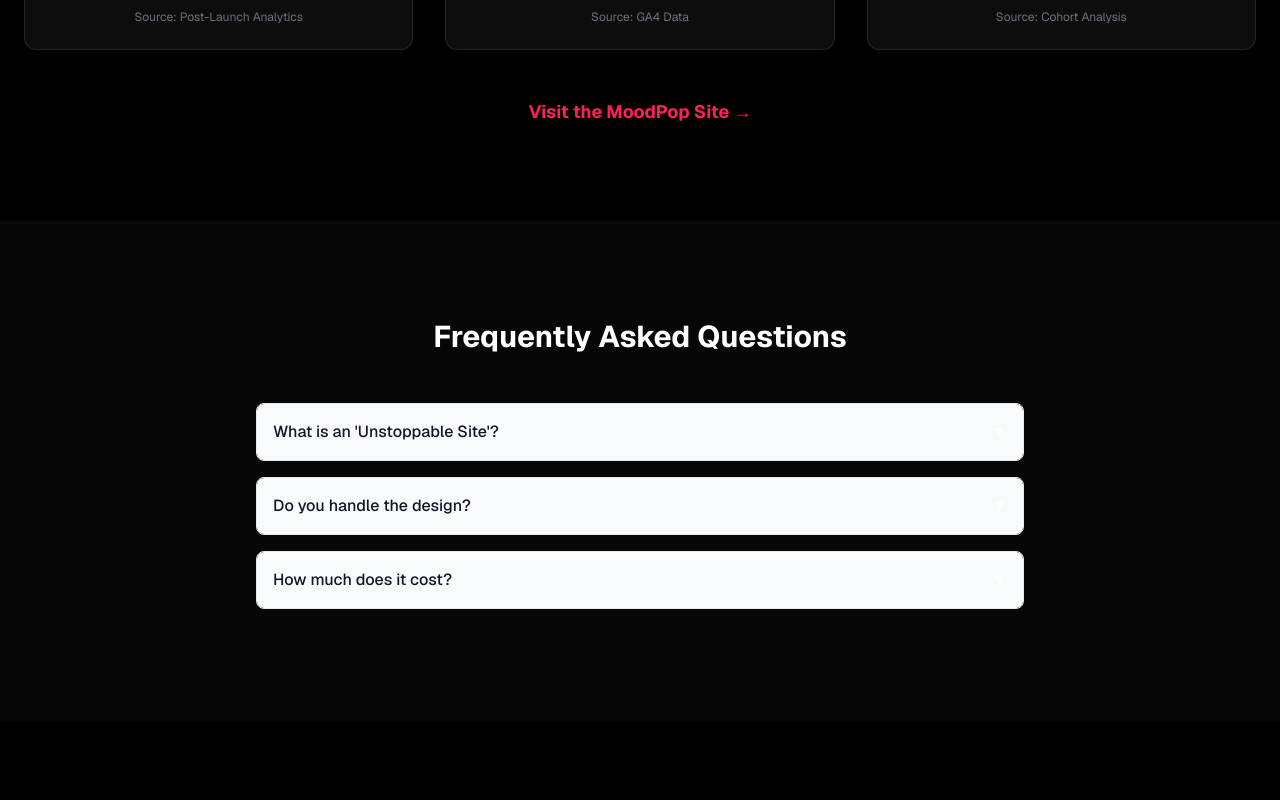
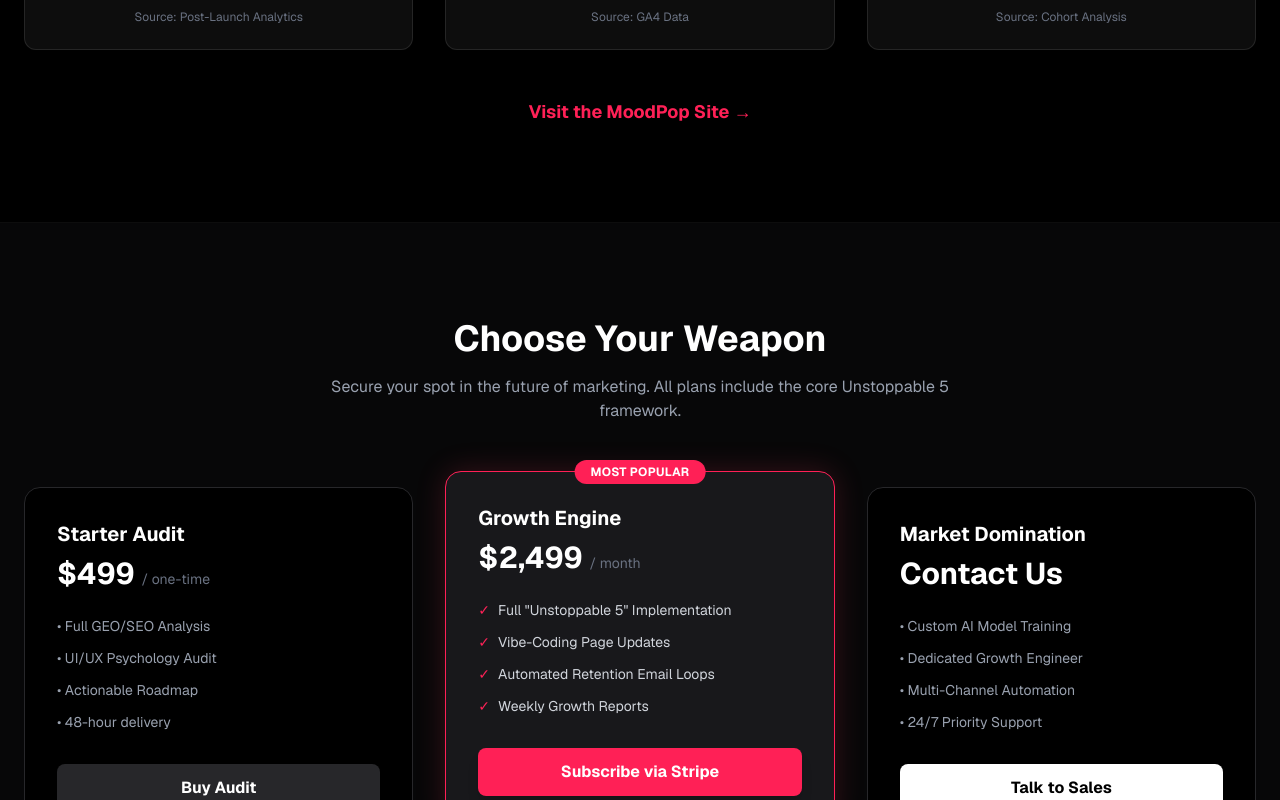
Before and after one commit to romkom-eng/moodpop-unstoppable-marketing, a Next.js app: page / in a window 1280 px wide. Shown: the part 2000-2800 px from the top of the page. Built offline with nearby package versions, Linux system fonts and the light colour scheme.

Commit message:
feat: Fix contact form button and add Stripe pricing section

```diff
--- a/src/app/page.tsx
+++ b/src/app/page.tsx
@@ -13,9 +13,14 @@ export default function Home() {
       <nav className="fixed top-0 w-full z-50 bg-black/50 backdrop-blur-lg border-b border-white/10">
         <div className="max-w-7xl mx-auto px-6 h-16 flex items-center justify-between">
           <span className="font-bold text-xl tracking-tighter">UNSTOPPABLE AGENCY</span>
-          <a href="#contact" className="text-sm font-semibold bg-white text-black px-4 py-2 rounded-full hover:bg-gray-200 transition-colors">
-            Get Started
-          </a>
+          <div className="flex gap-4">
+            <a href="#pricing" className="text-sm font-semibold text-gray-300 hover:text-white transition-colors py-2">
+              Pricing
+            </a>
+            <a href="#contact" className="text-sm font-semibold bg-white text-black px-4 py-2 rounded-full hover:bg-gray-200 transition-colors">
+              Get Started
+            </a>
+          </div>
         </div>
       </nav>
 
@@ -122,6 +127,67 @@ export default function Home() {
         </div>
       </section>
 
+      {/* Pricing Section (Stripe Integration) */}
+      <section id="pricing" className="px-6 py-24 bg-zinc-900/30">
+        <div className="max-w-7xl mx-auto">
+          <h2 className="text-4xl font-bold mb-4 text-center">Choose Your Weapon</h2>
+          <p className="text-gray-400 text-center mb-16 max-w-2xl mx-auto">
+            Secure your spot in the future of marketing. All plans include the core Unstoppable 5 framework.
+          </p>
+
+          <div className="grid grid-cols-1 md:grid-cols-3 gap-8">
+            {/* Starter Plan */}
+            <div className="bg-black border border-zinc-800 p-8 rounded-2xl flex flex-col hover:border-zinc-600 transition-colors">
+              <h3 className="text-xl font-bold mb-2">Starter Audit</h3>
+              <div className="text-3xl font-bold mb-6">$499 <span className="text-sm font-normal text-gray-500">/ one-time</span></div>
+              <ul className="space-y-3 mb-8 text-gray-400 text-sm flex-1">
+                <li>• Full GEO/SEO Analysis</li>
+                <li>• UI/UX Psychology Audit</li>
+                <li>• Actionable Roadmap</li>
+                <li>• 48-hour delivery</li>
+              </ul>
+              <a href="#" className="w-full block text-center bg-zinc-800 hover:bg-zinc-700 text-white font-bold py-3 rounded-lg transition-colors">
+                Buy Audit
+              </a>
+            </div>
+
+            {/* Growth Plan (Highlight) */}
+            <div className="bg-zinc-900 border border-rose-500 p-8 rounded-2xl flex flex-col relative transform md:-translate-y-4 shadow-[0_0_30px_rgba(244,63,94,0.2)]">
+              <div className="absolute top-0 left-1/2 -translate-x-1/2 -translate-y-1/2 bg-rose-500 text-white px-4 py-1 rounded-full text-xs font-bold tracking-wide">
+                MOST POPULAR
+              </div>
+              <h3 className="text-xl font-bold mb-2">Growth Engine</h3>
+              <div className="text-3xl font-bold mb-6">$2,499 <span className="text-sm font-normal text-gray-500">/ month</span></div>
+              <ul className="space-y-3 mb-8 text-gray-300 text-sm flex-1">
+                <li className="flex gap-2"><span className="text-rose-500">✓</span> Full "Unstoppable 5" Implementation</li>
+                <li className="flex gap-2"><span className="text-rose-500">✓</span> Vibe-Coding Page Updates</li>
+                <li className="flex gap-2"><span className="text-rose-500">✓</span> Automated Retention Email Loops</li>
+                <li className="flex gap-2"><span className="text-rose-500">✓</span> Weekly Growth Reports</li>
+              </ul>
+              <a href="#" className="w-full block text-center bg-rose-500 hover:bg-rose-600 text-white font-bold py-3 rounded-lg transition-colors shadow-lg">
+                Subscribe via Stripe
+              </a>
+            </div>
+
+            {/* Enterprise Plan */}
+            <div className="bg-black border border-zinc-800 p-8 rounded-2xl flex flex-col hover:border-zinc-600 transition-colors">
+              <h3 className="text-xl font-bold mb-2">Market Domination</h3>
+              <div className="text-3xl font-bold mb-6">Contact Us</div>
+              <ul className="space-y-3 mb-8 text-gray-400 text-sm flex-1">
+                <li>• Custom AI Model Training</li>
+                <li>• Dedicated Growth Engineer</li>
+                <li>• Multi-Channel Automation</li>
+                <li>• 24/7 Priority Support</li>
+              </ul>
+              <a href="#contact" className="w-full block text-center bg-white text-black hover:bg-gray-200 font-bold py-3 rounded-lg transition-colors">
+                Talk to Sales
+              </a>
+            </div>
+          </div>
+          <p className="text-center text-xs text-gray-500 mt-8">Payments secured by Stripe. Cancel anytime.</p>
+        </div>
+      </section>
+
       {/* FAQ/Objections (Conversion Psychologist) */}
       <section className="px-6 py-24 bg-zinc-900/30">
         <div className="max-w-3xl mx-auto">
@@ -136,7 +202,7 @@ export default function Home() {
           />
           <ObjectionHandler
             question="How much does it cost?"
-            answer="We offer custom packages based on your current stage. Submit your URL below for a free audit and quote."
+            answer="We offer custom packages based on your current stage. See the Pricing section above or request a custom audit."
           />
         </div>
       </section>
@@ -148,26 +214,40 @@ export default function Home() {
           Enter your website URL. We'll show you exactly how we can transform it into an Unstoppable Sales Engine.
         </p>
 
-        <form className="flex flex-col gap-4 text-left">
+        <form
+          className="flex flex-col gap-4 text-left"
+          onSubmit={(e) => {
+            e.preventDefault();
+            const formData = new FormData(e.currentTarget);
+            const name = formData.get('name') as string;
+            const email = formData.get('email') as string;
+            const url = formData.get('url') as string;
+
+            const subject = `[Agency Lead] Audit Request from ${name}`;
+            const body = `Name: ${name}%0D%0AEmail: ${email}%0D%0AWebsite: ${url}%0D%0A%0D%0APlease send me a free audit.`;
+
+            window.location.href = `mailto:denisoppa00@gmail.com?subject=${subject}&body=${body}`;
+          }}
+        >
           <div className="grid grid-cols-1 md:grid-cols-2 gap-4">
             <div>
               <label className="block text-sm font-medium text-gray-400 mb-1">Name</label>
-              <input type="text" placeholder="Your Name" className="w-full bg-zinc-900 border border-zinc-700 rounded-lg px-4 py-3 focus:outline-none focus:border-rose-500 transition-colors" />
+              <input name="name" type="text" placeholder="Your Name" required className="w-full bg-zinc-900 border border-zinc-700 rounded-lg px-4 py-3 focus:outline-none focus:border-rose-500 transition-colors" />
             </div>
             <div>
               <label className="block text-sm font-medium text-gray-400 mb-1">Email</label>
-              <input type="email" placeholder="ceo@company.com" className="w-full bg-zinc-900 border border-zinc-700 rounded-lg px-4 py-3 focus:outline-none focus:border-rose-500 transition-colors" />
+              <input name="email" type="email" placeholder="ceo@company.com" required className="w-full bg-zinc-900 border border-zinc-700 rounded-lg px-4 py-3 focus:outline-none focus:border-rose-500 transition-colors" />
             </div>
           </div>
           <div>
             <label className="block text-sm font-medium text-gray-400 mb-1">Website URL</label>
-            <input type="url" placeholder="https://your-business.com" className="w-full bg-zinc-900 border border-zinc-700 rounded-lg px-4 py-3 focus:outline-none focus:border-rose-500 transition-colors" />
+            <input name="url" type="url" placeholder="https://your-business.com" required className="w-full bg-zinc-900 border border-zinc-700 rounded-lg px-4 py-3 focus:outline-none focus:border-rose-500 transition-colors" />
           </div>
 
-          <button type="button" className="w-full bg-rose-500 hover:bg-rose-600 text-white font-bold py-4 rounded-lg mt-4 transition-all hover:scale-[1.02]">
+          <button type="submit" className="w-full bg-rose-500 hover:bg-rose-600 text-white font-bold py-4 rounded-lg mt-4 transition-all hover:scale-[1.02]">
             Get My Free Audit
           </button>
-          <p className="text-xs text-center text-gray-500 mt-2">No commitment required. We'll reply within 24 hours.</p>
+          <p className="text-xs text-center text-gray-500 mt-2">Clicking this will open your email client.</p>
         </form>
       </section>
 
```
